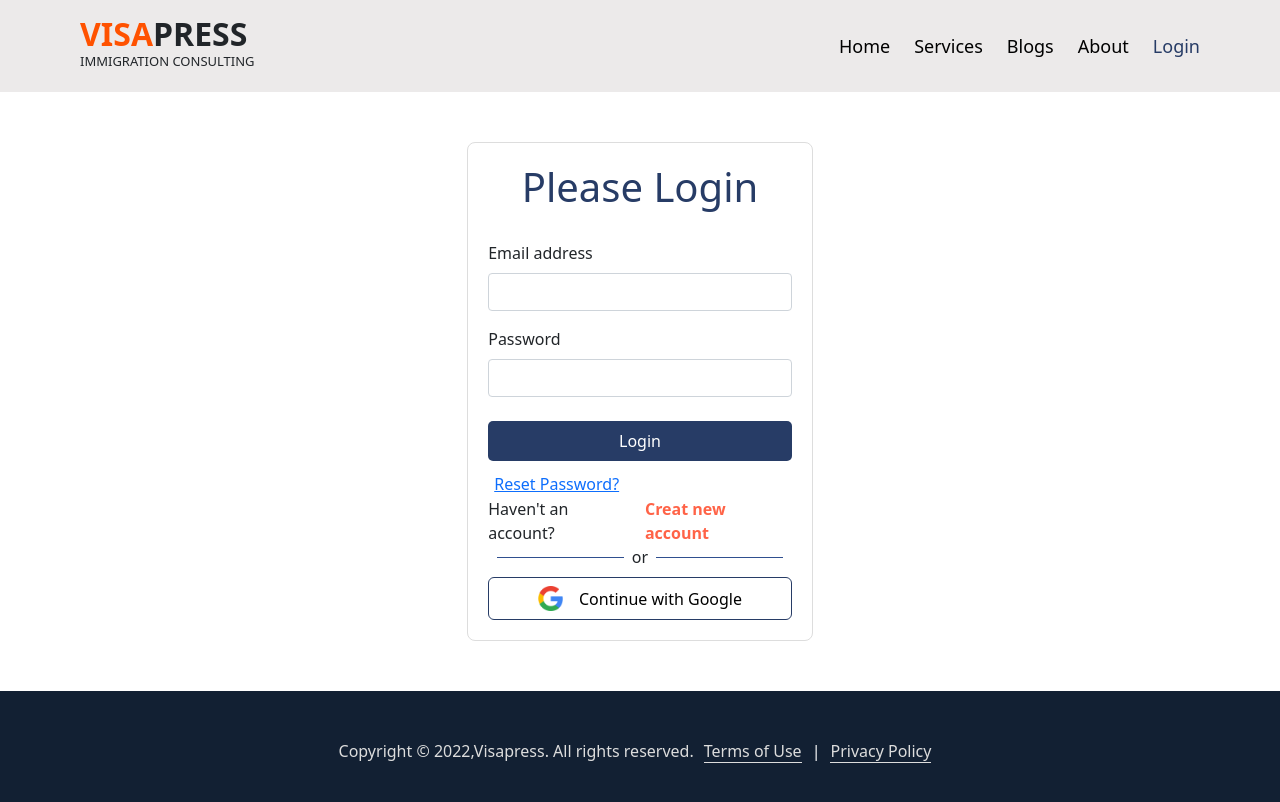
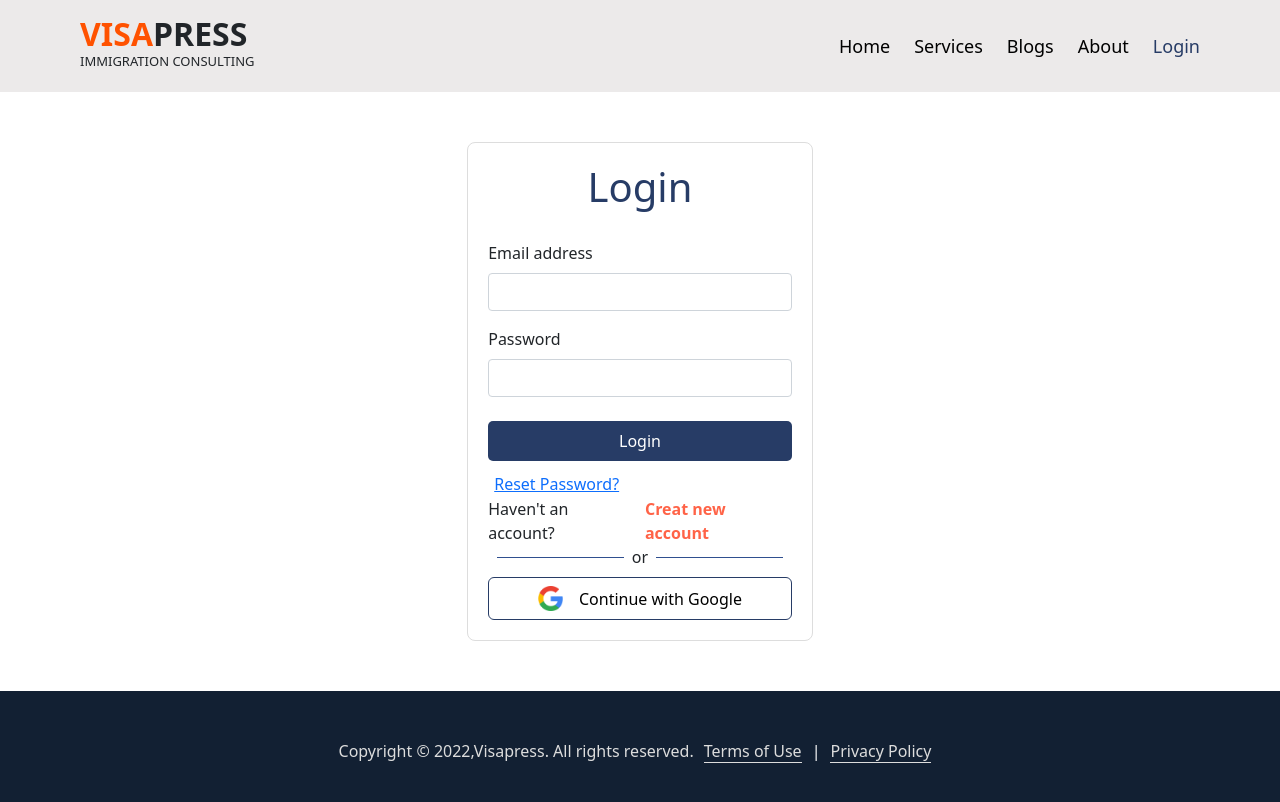
Before and after one commit to hossainarif37/visapress, a React (Create React App) app: page /login in a window 1280 px wide. Shown: the top 802 px of the page. Built offline with nearby package versions, Linux system fonts and the light colour scheme; no server answers.

Commit message:
login page updated

```diff
--- a/src/Components/Auth/Login/Login.js
+++ b/src/Components/Auth/Login/Login.js
@@ -78,7 +78,7 @@ const Login = () => {
         <div>
             <div className='form-container'>
                 <form onSubmit={handleLogin} >
-                    <h1 style={{ color: "#273C66", marginBottom: "30px" }} className='text-center'>Please Login</h1>
+                    <h1 style={{ color: "#273C66", marginBottom: "30px" }} className='text-center'>Login</h1>
                     <div className="mb-3">
                         <label htmlFor="email" className="form-label">Email address</label>
                         <input onChange={handleEmail} type="email" className="form-control" id='email' required />
```
